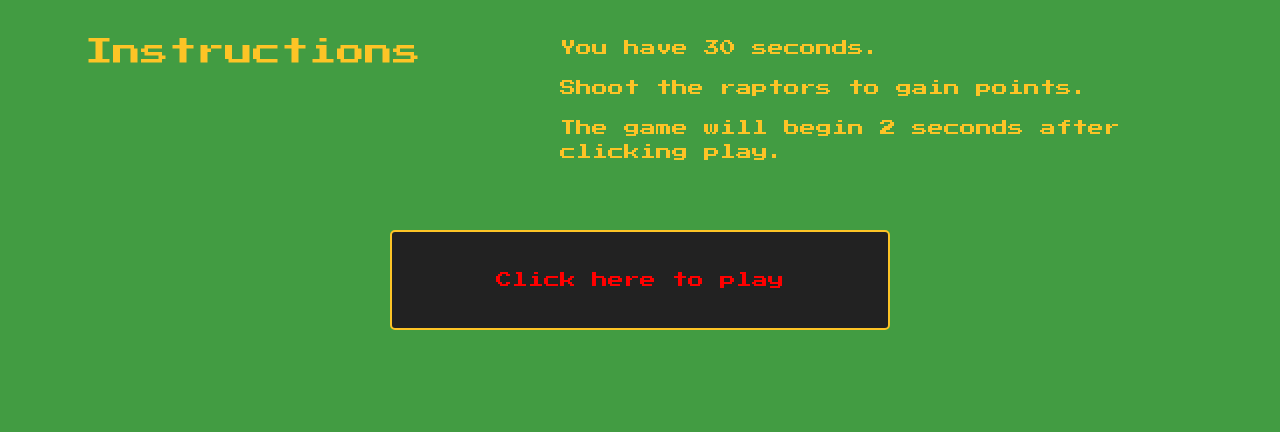
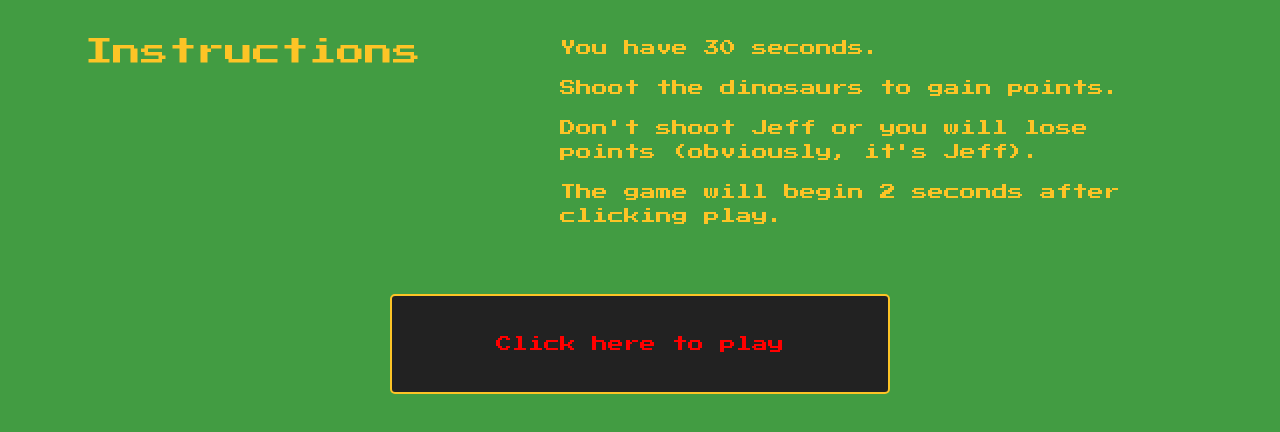
Before and after one commit to TheTEndacott/Clever-Girl, a plain HTML site: page index.html in a window 1280 px wide. Shown: the part 160-592 px from the top of the page. Drawn offline with nearby package versions, Linux system fonts and the light colour scheme.

Commit message:
Updated index instructions page

```diff
--- a/index.html
+++ b/index.html
@@ -26,7 +26,8 @@
 
         <div class="col-md-7 offset-md-1">
           <p>You have 30 seconds.</p>
-          <p>Shoot the raptors to gain points.</p>
+          <p>Shoot the dinosaurs to gain points.</p>
+          <p>Don't shoot Jeff or you will lose points (obviously, it's Jeff).</p>
           <p>The game will begin 2 seconds after clicking play.</p>
         </div>
       </div>
```
